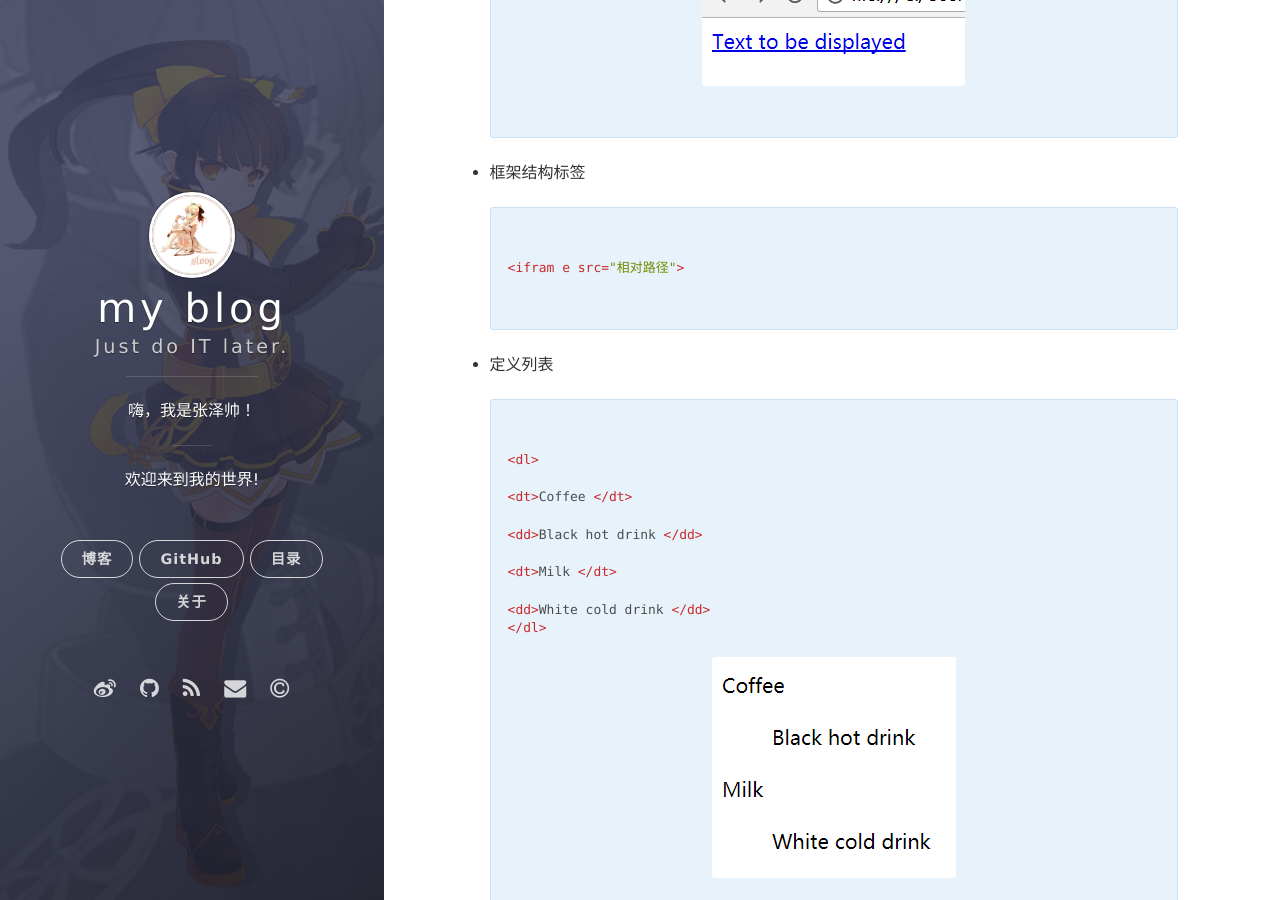
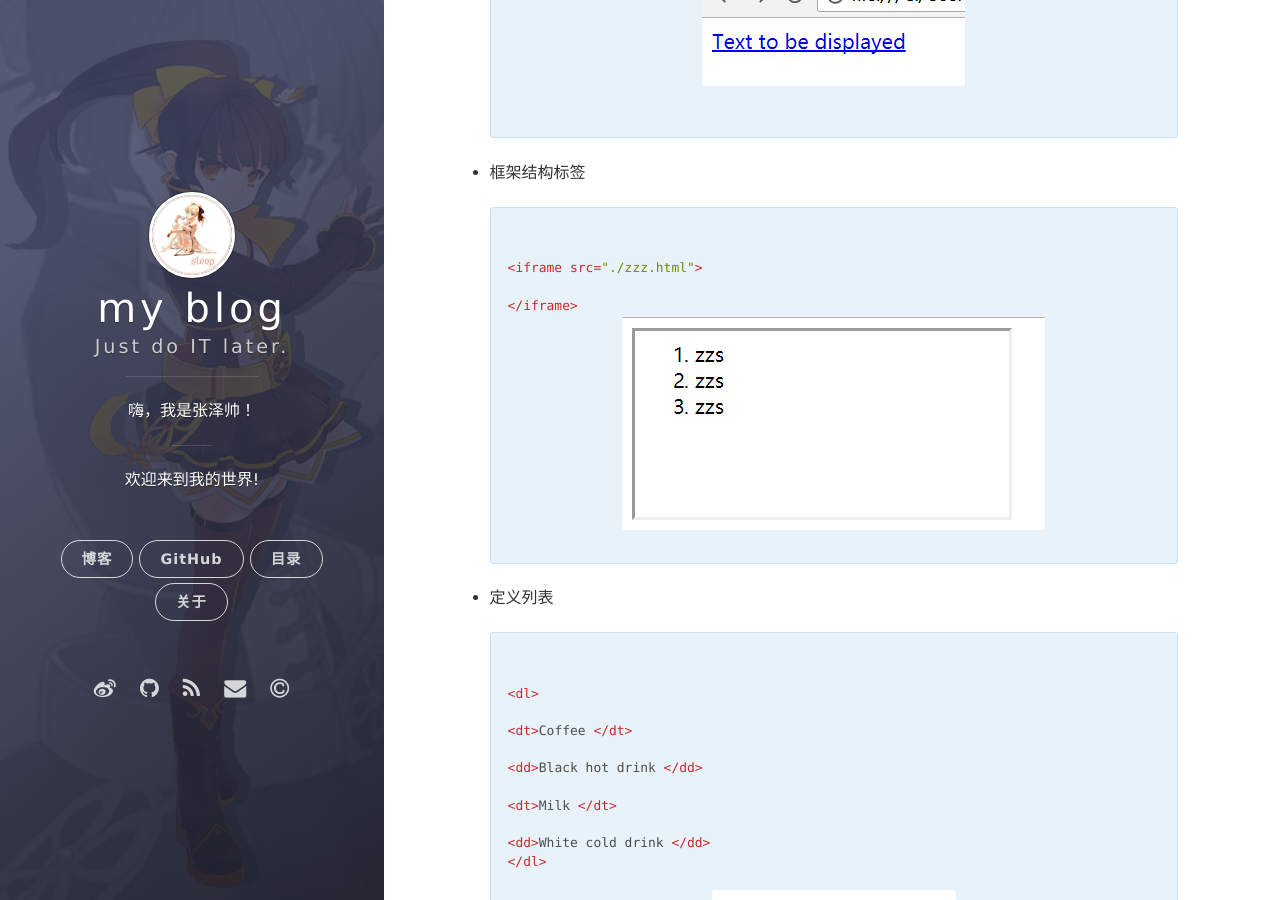
Before and after one commit to ZZS-GitHub/ZZS-GitHub.github.io, a Jekyll site: the page built from _posts/2017-07-13-HTML.md, in a window 1280 px wide and 900 px high, scrolled down 1344 px. Built offline with Jekyll 4.4.1, drawn with Linux system fonts in a browser that asks for light colours; nearby versions of some CDN libraries; comment, search, counter and statistics services are not loaded.

Commit message:
转义符

```diff
--- a/_posts/2017-07-13-HTML.md
+++ b/_posts/2017-07-13-HTML.md
@@ -50,8 +50,9 @@ keywords: HTML,2017
 		框架结构标签
 <pre><code>
 
-&lt;ifram e src="相对路径"> <br/>
-
+&lt;iframe src="./zzz.html"> <br/>
+&lt;/iframe>
+<img src="/assets/images/2017-07-13/11.png">
 </code></pre>
 	</p></li>
 
```
Also changed, not shown: assets/images/2017-07-13/11.png (added).
